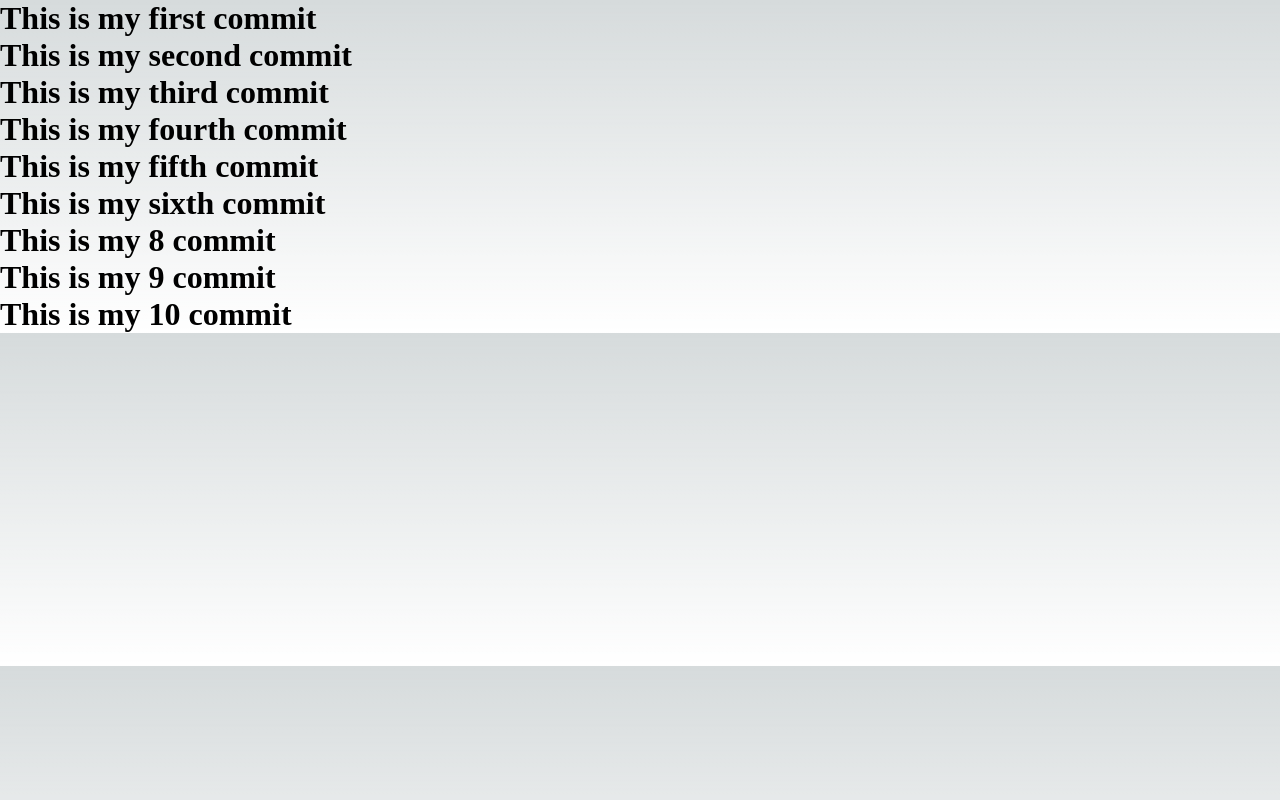
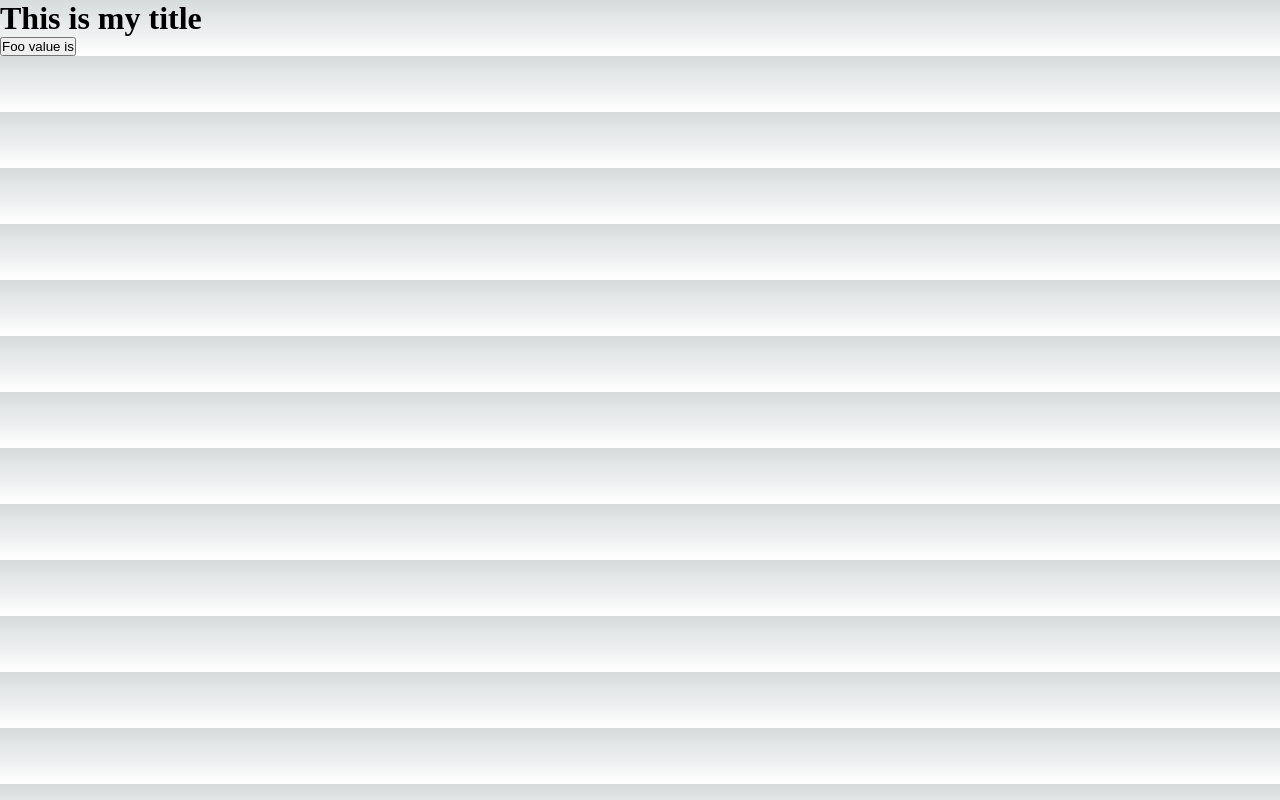
Before and after one commit to gbrunacci/sample-app, a Next.js app: page / in a window 1280 px wide. Built offline with nearby package versions, Linux system fonts and the light colour scheme.

Commit message:
chore: added app branch create workflow

```diff
--- /dev/null
+++ b/src/app/HomeBody.tsx
@@ -0,0 +1,38 @@
+'use client';
+import React from 'react';
+import { usePathname, useRouter, useSearchParams } from 'next/navigation';
+
+export function HomeBody({ foo }: { foo: string }) {
+  const id = React.useId();
+  console.debug('id is', id);
+
+  const router = useRouter();
+  const pathname = usePathname();
+  const searchParams = useSearchParams();
+
+  const createQueryString = React.useCallback(
+    (name: string, value: string) => {
+      const params = new URLSearchParams(searchParams);
+      params.set(name, value);
+
+      return params.toString();
+    },
+    [searchParams],
+  );
+
+  return (
+    <div>
+      <button
+        onClick={() => {
+          router.push(
+            pathname +
+              '?' +
+              createQueryString('foo', new Date().getTime().toString()),
+          );
+        }}
+      >
+        Foo value is {foo}
+      </button>
+    </div>
+  );
+}
--- a/src/app/page.tsx
+++ b/src/app/page.tsx
@@ -1,15 +1,14 @@
+'use client';
+import { useSearchParams } from 'next/navigation';
+import { HomeBody } from './HomeBody';
+
 export default function Home() {
+  const searchParams = useSearchParams();
+  console.debug('I am rendering');
   return (
     <main>
-      <h1>This is my first commit</h1>
-      <h1>This is my second commit</h1>
-      <h1>This is my third commit</h1>
-      <h1>This is my fourth commit</h1>
-      <h1>This is my fifth commit</h1>
-      <h1>This is my sixth commit</h1>
-      <h1>This is my 8 commit</h1>
-      <h1>This is my 9 commit</h1>
-      <h1>This is my 10 commit</h1>
+      <h1>This is my title</h1>
+      <HomeBody foo={searchParams.get('foo') || ''} />
     </main>
-  )
+  );
 }
```
